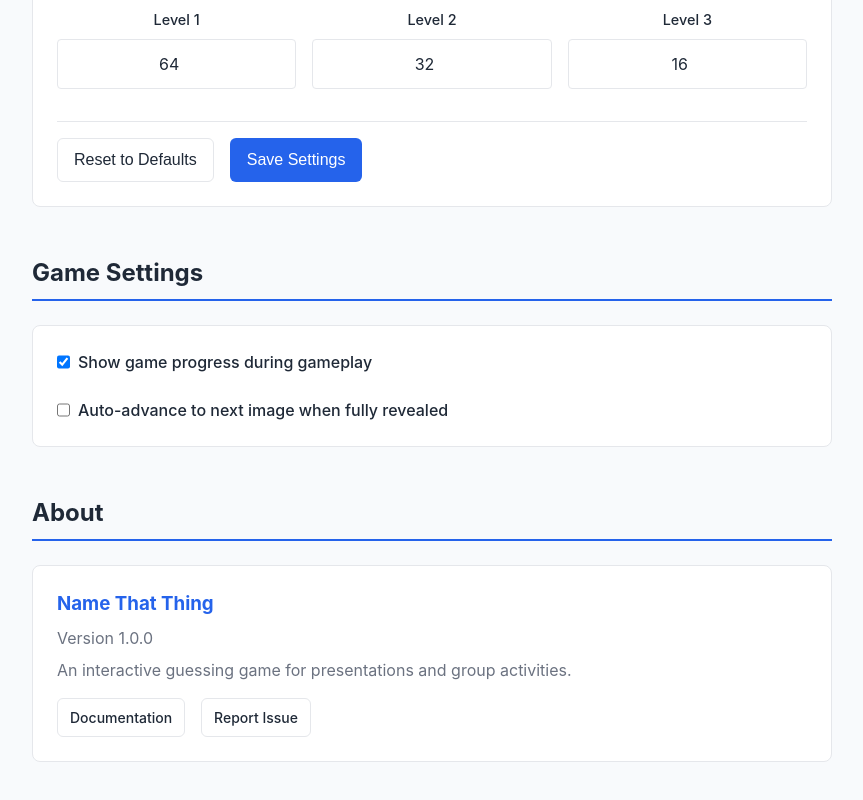
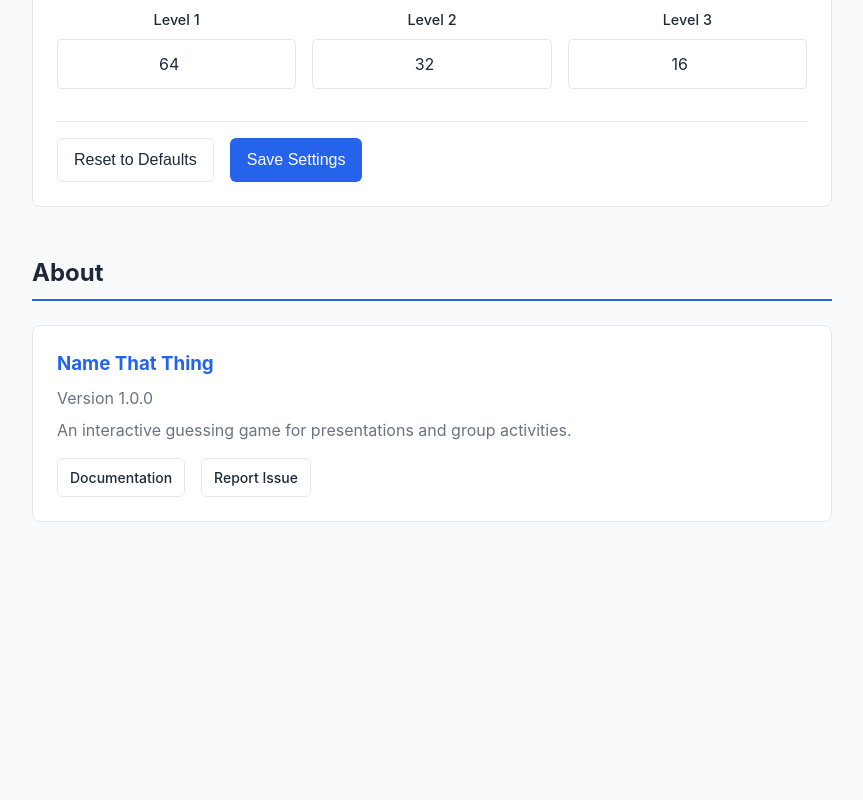
Before and after one commit to fillier/name-that-thing, a Vue app: page /settings in a window 1280 px wide. Shown: the part 1174-1974 px from the top of the page, without its empty margins (208-1071 px from the left). After the commit the page ends 1776 px from the top, so only its background shows below. Built offline with nearby package versions, Linux system fonts and the light colour scheme.

Commit message:
feat: Remove game settings from AppSettings and update related components

```diff
--- a/src/stores/settings.ts
+++ b/src/stores/settings.ts
@@ -13,10 +13,6 @@ export interface AppSettings {
   pixelationLevel2: number  // Moderately pixelated
   pixelationLevel3: number  // Slightly pixelated
   // Level 4 is always original (0)
-
-  // Game Settings
-  showProgress: boolean
-  autoAdvance: boolean
 }
 
 const DEFAULT_SETTINGS: AppSettings = {
@@ -26,8 +22,6 @@ const DEFAULT_SETTINGS: AppSettings = {
   pixelationLevel1: 64,  // Most pixelated
   pixelationLevel2: 32,  // Moderately pixelated
   pixelationLevel3: 16,  // Slightly pixelated
-  showProgress: true,
-  autoAdvance: false
 }
 
 const STORAGE_KEY = 'name-that-thing-settings'
@@ -151,13 +145,7 @@ export const useSettingsStore = defineStore('settings', () => {
         validSettings.pixelationLevel3 = importedSettings.pixelationLevel3
       }
 
-      if (typeof importedSettings.showProgress === 'boolean') {
-        validSettings.showProgress = importedSettings.showProgress
-      }
 
-      if (typeof importedSettings.autoAdvance === 'boolean') {
-        validSettings.autoAdvance = importedSettings.autoAdvance
-      }
 
       await updateSettings(validSettings)
       return validSettings
@@ -211,8 +199,6 @@ export const getSettings = (): AppSettings => {
     compressionQuality: store.settings.compressionQuality,
     pixelationLevel1: store.settings.pixelationLevel1,
     pixelationLevel2: store.settings.pixelationLevel2,
-    pixelationLevel3: store.settings.pixelationLevel3,
-    showProgress: store.settings.showProgress,
-    autoAdvance: store.settings.autoAdvance
+    pixelationLevel3: store.settings.pixelationLevel3
   }
 }
--- a/src/views/Settings.vue
+++ b/src/views/Settings.vue
@@ -135,31 +135,6 @@
               <button @click="saveSettingsManually" class="btn btn-primary">
                 Save Settings
               </button>
-            </div>
-          </div>
-        </div>
-
-        <div class="settings-section">
-          <h2>Game Settings</h2>
-          <div class="settings-form">
-            <div class="form-group">
-              <label class="checkbox-label">
-                <input
-                  v-model="settings.showProgress"
-                  type="checkbox"
-                >
-                Show game progress during gameplay
-              </label>
-            </div>
-
-            <div class="form-group">
-              <label class="checkbox-label">
-                <input
-                  v-model="settings.autoAdvance"
-                  type="checkbox"
-                >
-                Auto-advance to next image when fully revealed
-              </label>
             </div>
           </div>
         </div>
--- a/test-settings.html
+++ b/test-settings.html
@@ -20,9 +20,7 @@
             compressionQuality: 0.8,
             pixelationLevel1: 80,
             pixelationLevel2: 40,
-            pixelationLevel3: 20,
-            showProgress: false,
-            autoAdvance: true
+            pixelationLevel3: 20
         };
 
         console.log('Testing settings persistence...');
```
